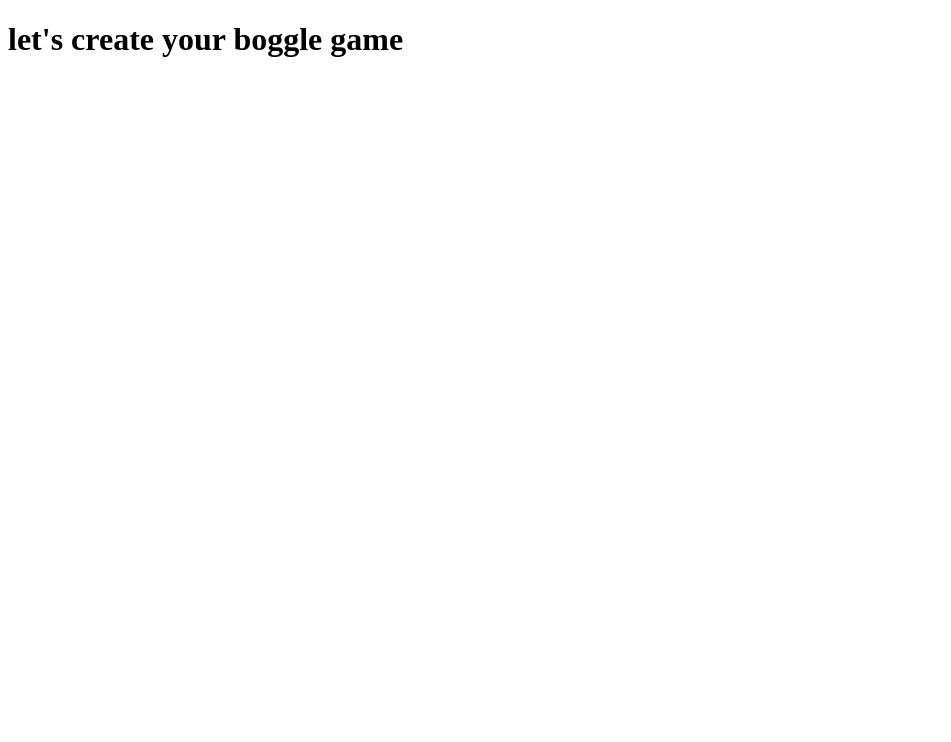
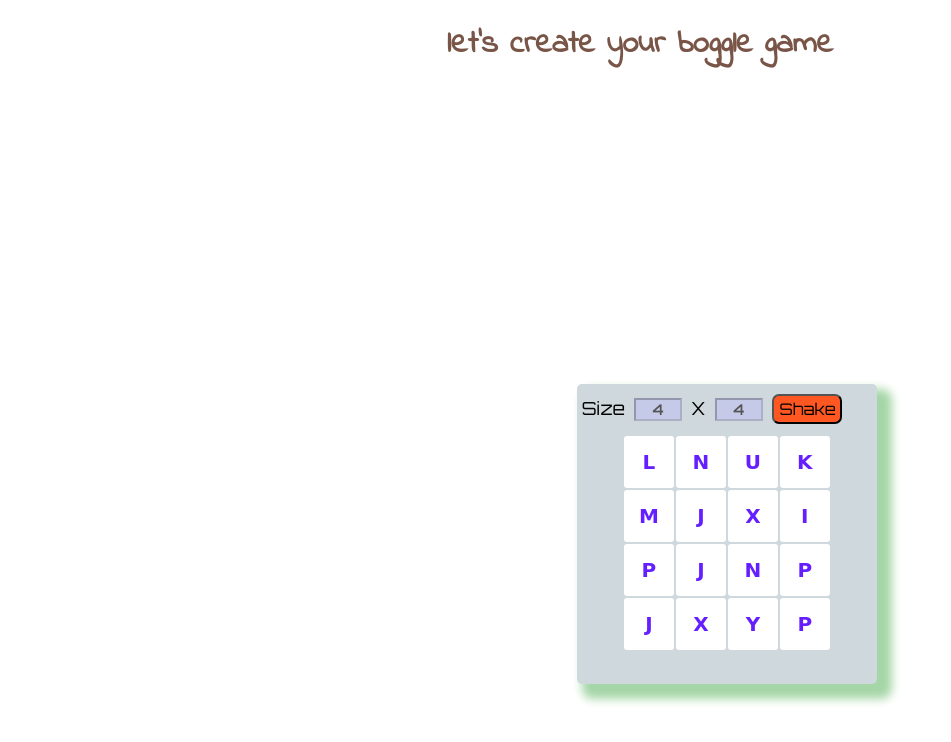
Before and after one commit to arctic-fox-2016/boggle-1, a plain HTML site: page index.html in a window 1280 px wide. Shown: the whole page, without its empty margins (0-951 px from the left). Drawn offline with Linux system fonts and the light colour scheme; a web font is replaced by a local one.

Commit message:
boogle 1 selesai

```diff
--- a/boggle.css
+++ b/boggle.css
@@ -1 +1,59 @@
-/*write your css here*/
+h1{
+  text-align: center;
+  font-family: 'Indie Flower', cursive;
+  color:#795548;
+}
+.warna{
+  border: none;
+  margin: 10px 45px 45px 45px;
+  display: absolute;
+  top: 45px
+}
+td {
+  border:none;
+  width: 50px;
+  height: 50px;
+  background-color: white;
+  border-radius: 3px;
+  text-align: center;
+  font-size: 20px;
+  color: #651fff;
+  font-weight: 700;
+  font-family: 'Baloo Tamma', cursive;
+}
+.clicked{
+  background-color: #40c4ff;
+  color: #757575
+}
+
+.tengah {
+  margin: 25% auto auto 45%;
+  height: 300px;
+  width: 300px;
+  background-color: #cfd8dc;
+  border-radius: 5px;
+  box-shadow: 10px 10px 10px 5px #A5D6A7
+}
+input[type="text"]{
+  width: 40px;
+  background-color: #c5cae9;
+  font-size: 14px;
+  font-weight: bolder;
+  text-align: center;
+}
+input[type="button"]{
+  width: 70px;
+  height: 30px;
+  background: #ff5722;
+  font-size: 16px;
+  border-radius: 7px;
+}
+label{
+   width: 30px;
+   font-size: 18px;
+}
+label,input{
+  margin-top: 10px;
+  margin-left: 5px;
+  font-family: 'Orbitron', sans-serif;
+}
--- a/boggle.js
+++ b/boggle.js
@@ -0,0 +1,40 @@
+var td = [].slice.call(document.querySelectorAll('td'))
+function initialize(){
+  var chars = [];
+  for (var i = "A".charCodeAt(0); i <= "Z".charCodeAt(0); i++) {
+    var char = String.fromCharCode(i)
+  //  console.log(char)
+    chars.push(char)
+  }
+  var width = ~~document.getElementById("board-width").value
+  var height = ~~document.getElementById("board-height").value
+  var index = 0
+  for (var i = 0; i < width; i++) {
+    var row = document.getElementsByTagName('tr')[i]
+    for (var j = 0; j < height; j++) {
+      var idx = (~~(Math.random()*chars.length-1))+1
+      var charb = chars[idx]
+      td[index].innerHTML = charb
+      console.log("idx "+(i+j)+"="+idx+"char ="+charb)
+      index++
+    }
+  }
+}
+jQuery(document).ready(function(){
+initialize()
+var btn = document.getElementById("shake")
+td.forEach(function addlistener(boogle) {
+  boogle.addEventListener('click',function(){
+    // console.log(this)
+    if($(this).hasClass("clicked")){
+      $(this).removeClass("clicked")
+    } else{
+      $(this).addClass("clicked")
+    }
+  })
+});
+btn.addEventListener('click',function(e){
+  initialize()
+  e.preventDefault()
+})
+});
--- a/index.html
+++ b/index.html
@@ -3,9 +3,44 @@
   <head>
     <title>Boggle Game</title>
     <link media="screen" rel="stylesheet" type="text/css" href="boggle.css">
-    <script type="text/javascript" src="boggle.js"></script>
+    <link href="https://fonts.googleapis.com/css?family=Baloo+Tamma|Indie+Flower|Orbitron|Poiret+One" rel="stylesheet">
     <script type="text/javascript" src="jquery.min.js"></script>
   </head>
   <h1>let's create your boggle game</h1>
   <body>
+    <div class="tengah">
+      <label>Size</label>
+      <input type="text" id="board-width" value="4" disabled>
+      <label>X</label>
+      <input type="text" id="board-height" value="4" disabled>
+      <input type="button" value="Shake" id="shake">
+      <table class="warna">
+        <tr>
+          <td></td>
+          <td></td>
+          <td></td>
+          <td></td>
+        </tr>
+        <tr>
+          <td></td>
+          <td></td>
+          <td></td>
+          <td></td>
+        </tr>
+        <tr>
+          <td></td>
+          <td></td>
+          <td></td>
+          <td></td>
+        </tr>
+        <tr>
+          <td></td>
+          <td></td>
+          <td></td>
+          <td></td>
+        </tr>
+      </table>
+    </div>
+    <script type="text/javascript" src="boggle.js"></script>
+  </body>
 </html>
```
